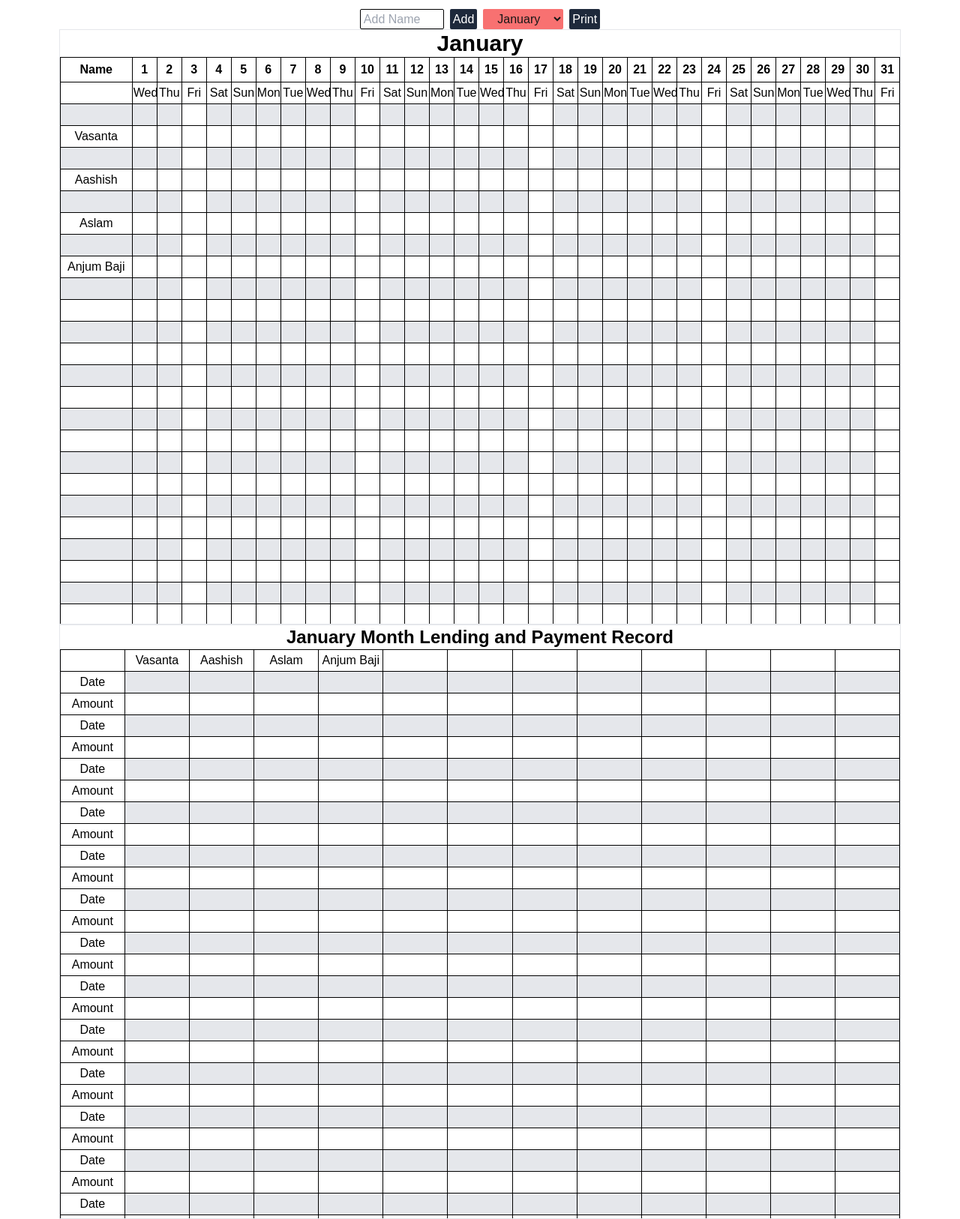
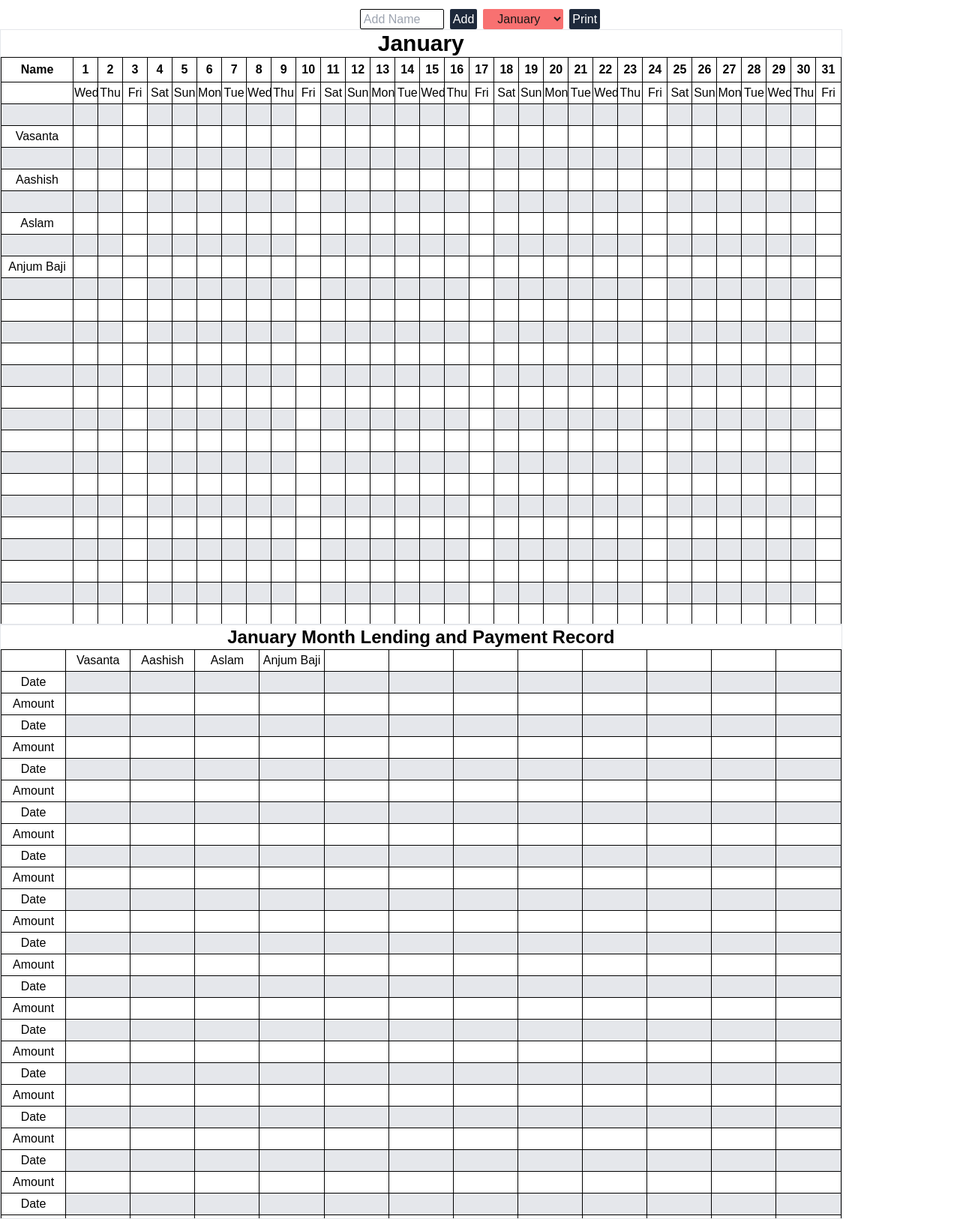
Before and after one commit to pro0grammer1/attendance, a Next.js app in the folder attendance/: page / in a window 1280 px wide. Shown: the whole page at 75% size. Built offline with nearby package versions, Linux system fonts and the light colour scheme.

Commit message:
Possible Fix.7

```diff
--- a/attendance/src/components/lendingPage.tsx
+++ b/attendance/src/components/lendingPage.tsx
@@ -31,7 +31,7 @@ const LendingPage: React.FC<LendingPageProps> = ({ employeeArray, currMonth }) =
 
     ColumnArray();
     return (
-        <section className='bg-white w-[29.7cm] m-auto h-[21cm] h-100% border overflow-scroll'>
+        <section className='bg-white w-[29.7cm] mr-auto h-[21cm_!important] border overflow-scroll'>
             <h3 className="width-full text-center text-black font-bold text-2xl">{currMonth} Month Lending and Payment Record</h3>
             <table className='border-black border w-full table-fixed'>
                 <tbody>
--- a/attendance/src/components/tableMain.tsx
+++ b/attendance/src/components/tableMain.tsx
@@ -20,7 +20,7 @@ const MonthPage: React.FC<MonthPageProps> = ({ currMonth, monthIndex, employeeAr
     let tempMonthDay = monthDay;
 
     return (
-        <section className='bg-white w-[29.7cm] m-auto max-h-[21cm] h-100% border overflow-scroll'>
+        <section className='bg-white w-[29.7cm] mr-auto h-[21cm_!important] border overflow-scroll'>
             <h3 className="width-full  text-black text-center font-bold text-3xl">{currMonth}</h3>
             <table className='border-black border w-full table-fixed'>
                 <thead>
```
